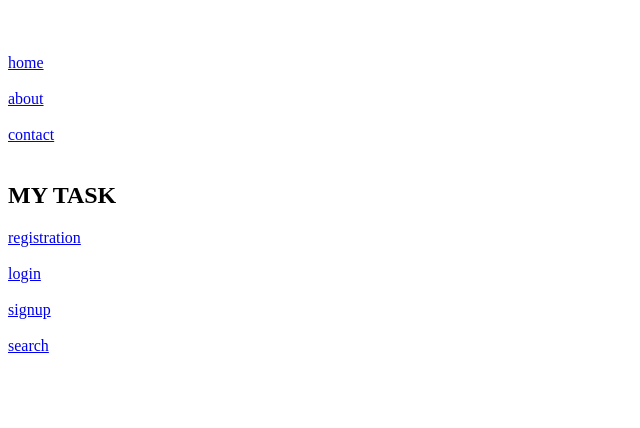
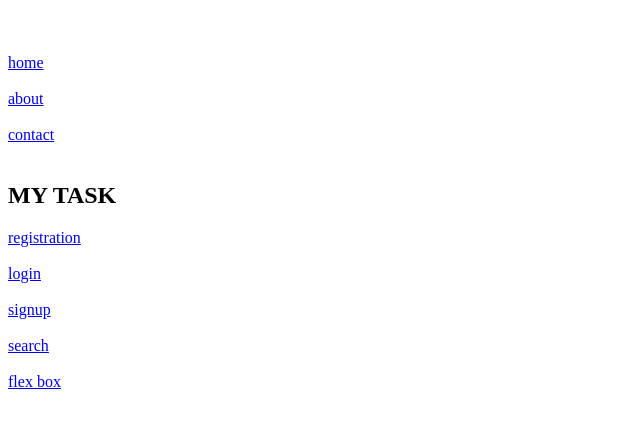
Before and after one commit to Khushiarzare/my-work-, a plain HTML site: page my work.html in a window 1280 px wide. Shown: the part 48-476 px from the top of the page, without its empty margins (0-640 px from the left). Drawn offline with Linux system fonts and the light colour scheme.

Commit message:
Update my work.html

```diff
--- a/my work.html
+++ b/my work.html
@@ -11,5 +11,6 @@
          <a href="login.html">login</a> <br><br>
           <a href="signup.html">signup</a> <br><br>
           <a href="search.html">search</a> <br><br>
+         <a href="flex.html">flex box</a> <br><br>
 </body>
 </html>
```
